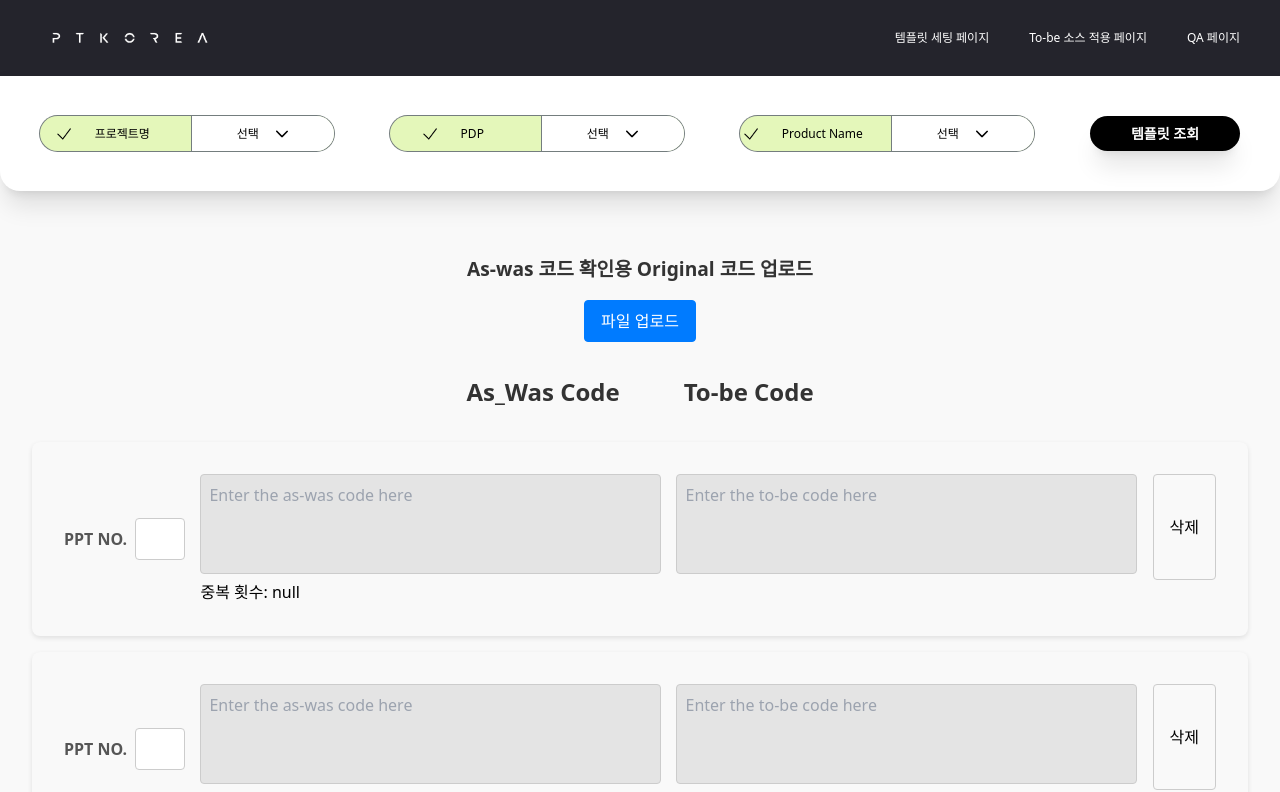
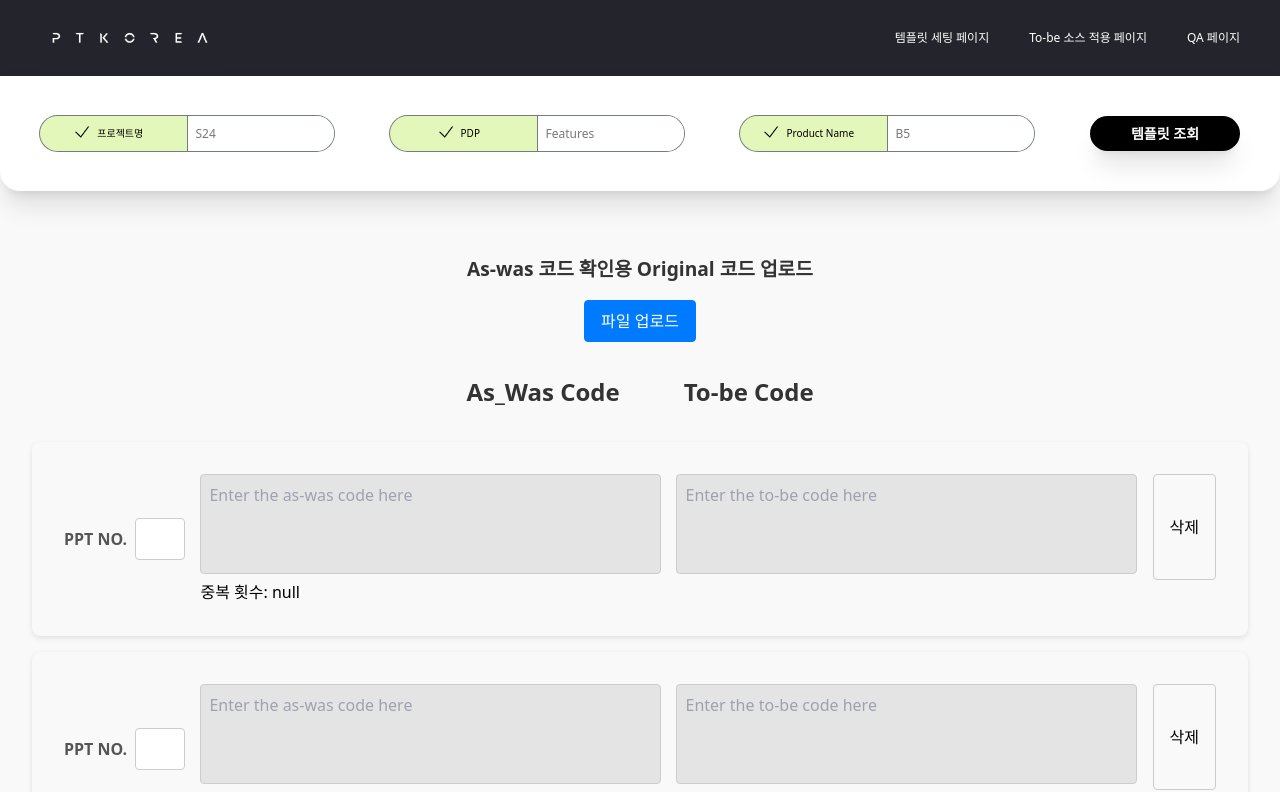
Before and after one commit to haley10309/recoder, a React (Vite) app: page /create-template in a window 1280 px wide. Shown: the top 792 px of the page. Built offline with nearby package versions, Linux system fonts and the light colour scheme; no server answers.

Commit message:
fix: edit top template input

```diff
--- a/src/Components/ToBeApplied/Input.jsx
+++ b/src/Components/ToBeApplied/Input.jsx
@@ -4,7 +4,7 @@ import Check from '../../assets/check.png'
 
 const inputWrapperClasses = {
   tobe:
-    'bg-[#CCEDFF] rounded-[20px] ring-1 ring-[#747D7E] flex h-[35px] gap-2 text-[10px] w-full',
+    'bg-[#E4F7BA] rounded-[20px] ring-1 ring-[#747D7E] flex h-[35px] gap-2 text-[10px] w-full',
   template: 'bg-[#E8DEF8] ring-[#f3f3f3] focus-within:bg-[#f3f3f3]',
 };
 const inputClasses = {
--- a/src/Pages/Create_Template/Create_Template.jsx
+++ b/src/Pages/Create_Template/Create_Template.jsx
@@ -280,31 +280,26 @@ const Create_template = () => {
           템플릿 조회
         </button>
       </div> */}
+
       <div className="flex gap-14 p-10 justify-between bg-white shadow-xl rounded-b-[20px]">
           <div className="flex w-full gap-14 justify-center items-center">
-            <SettingDropdown
+          <BasicInput
               _inputProps={{ placeholder: "S24" }}
-              _title="프로젝트명"
-              _onChange={() => {}}
+            _title={"프로젝트명"}
+            _onChange={handleProjectNameChange}
             _value={projectName}
-              _setValue={setProjectName}
-              _url="projects"
           />
-            <SettingDropdown
-              _inputProps={{ placeholder: "Feature" }}
-              _title="PDP"
-              _onChange={() => {}}
+           <BasicInput
+            _inputProps={{ placeholder: "Features" }}
+            _title={"PDP"}
+            _onChange={handlePdpChange}
             _value={PDP}
-              _setValue={setPDP}
-              _url="pdps"
           />
-            <SettingDropdown
+           <BasicInput
             _inputProps={{ placeholder: "B5" }}
-              _title="Product Name"
-              _onChange={() => {}}
+            _title={"Product Name"}
+            _onChange={handleProductNameChange}
             _value={productName}
-              _setValue={setProductName}
-              _url="products"
           />
           </div>
           <div className="flex justify-center items-center">
@@ -316,7 +311,6 @@ const Create_template = () => {
             </button>
           </div>
         </div>
-
         <div className="content-div">
           <div className="file-upload-section">
                 {file ? (
--- /dev/null
+++ b/src/Pages/ToBeApplied/NoValuePage.jsx
@@ -0,0 +1,12 @@
+import NoValue from '../../assets/no_value.png';
+
+const NoValuePage = () => {
+    return (
+        <div className='flex flex-col justify-center items-center p-10 gap-10'>
+            <img src={NoValue} alt="novalue icon" className='w-40' />
+            <h1 className='text-black font-semibold text-[14px]'>해당 데이터가 존재하지 않습니다.</h1>
+        </div>
+    );
+}
+
+export default NoValuePage;
--- a/src/Pages/ToBeApplied/ToBeApplied.jsx
+++ b/src/Pages/ToBeApplied/ToBeApplied.jsx
@@ -4,6 +4,7 @@ import Process from "../../assets/uim_process.png";
 import BasicTextarea from "../../Components/ToBeApplied/Textarea";
 import SettingDropdown from "../../Components/ToBeApplied/SettingDropdown";
 import Country_code from "../../Components/Template_detail_set/Country_code";
+import NoValuePage from "./NoValuePage";
 
 const ToBeApplied = () => {
   const [projectName, setProjectName] = useState("");
@@ -253,6 +254,8 @@ const ToBeApplied = () => {
         </div>
 
         <div className="bg-[#f6f6f6]">
+
+          <div>
           <div className="flex justify-between p-20 font-bold">
             <h1 className="w-[12.5%] flex items-center justify-center">
               PPT NO.
@@ -290,9 +293,10 @@ const ToBeApplied = () => {
               ))
             ) : (
               <div className="flex justify-center">
-                <p>aswascode 및 tobecode가 존재하지 않습니다.</p>
+                <NoValuePage />
               </div>
             )}
+            </div>
           </div>
         </div>
     </>
```
Also changed, not shown: src/assets/no_value.png (added). Lines whose indentation alone changed are shown as unchanged.
